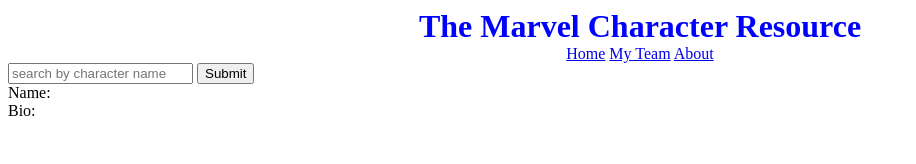
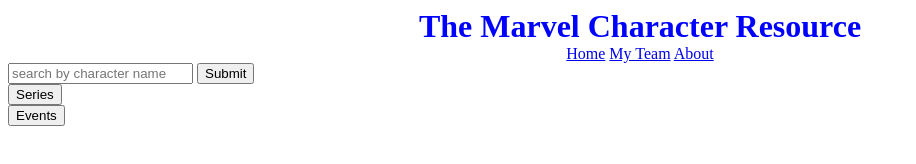
Before and after one commit to ubercraig/ubercraig.github.io, a plain HTML site: page project_1/index.html in a window 1280 px wide. Shown: the whole page, without its empty margins (0-916 px from the left). Drawn offline with nearby package versions, Linux system fonts and the light colour scheme.

Commit message:
series button functionality working

```diff
--- a/project_1/app.js
+++ b/project_1/app.js
@@ -9,6 +9,7 @@ const ts = "ts=1592423954"
 const hash = "hash=cffe958a285936c219aa88249b47aab1"
 const queryType = "name="
 let nameQuery = ""
+let seriesQuery = ""
 let queryURL = baseURL + queryType
 
 $(()=> {
@@ -22,8 +23,19 @@ const getCharacter = () => {
         `)
         const $img = $('<img>').attr('src',characterData.data.results[0].thumbnail.path+'.jpg')
         $('#character-container').prepend($img)
-        console.log(characterData.data.results[0].name)
-        console.log($img)
+        // console.log(characterData.data.results[0].name)
+
+        //series button funtionality
+        $('#series-container').on('click', (event) => {
+            event.preventDefault()
+            for (i=0; i <=20; i++) {
+            let series = $('<div>').text(characterData.data.results[0].series.items[i].name)
+            $('#series-container').append(series)
+            }
+        })
+
+
+
     }, (error) =>{
         console.log('error')
     })
@@ -35,4 +47,7 @@ $('form').on('submit', (event) => {
     console.log(nameQuery)
     getCharacter()
 })
+
+
+
 })
--- a/project_1/index.html
+++ b/project_1/index.html
@@ -25,10 +25,12 @@
         <input type="text" placeholder="search by character name">
         <input type="submit">
     </form>
-    <div id="character-container">
-        <div id="character-image"></div>
-        <div id="character-name">Name: </div>
-        <div id="character-bio">Bio: </div>
+    <div id="character-container"></div>
+    <div id="series-container">
+        <button>Series</button>
+    </div>
+    <div id="events-container">
+        <button>Events</button>
     </div>
 
 </body>
```
